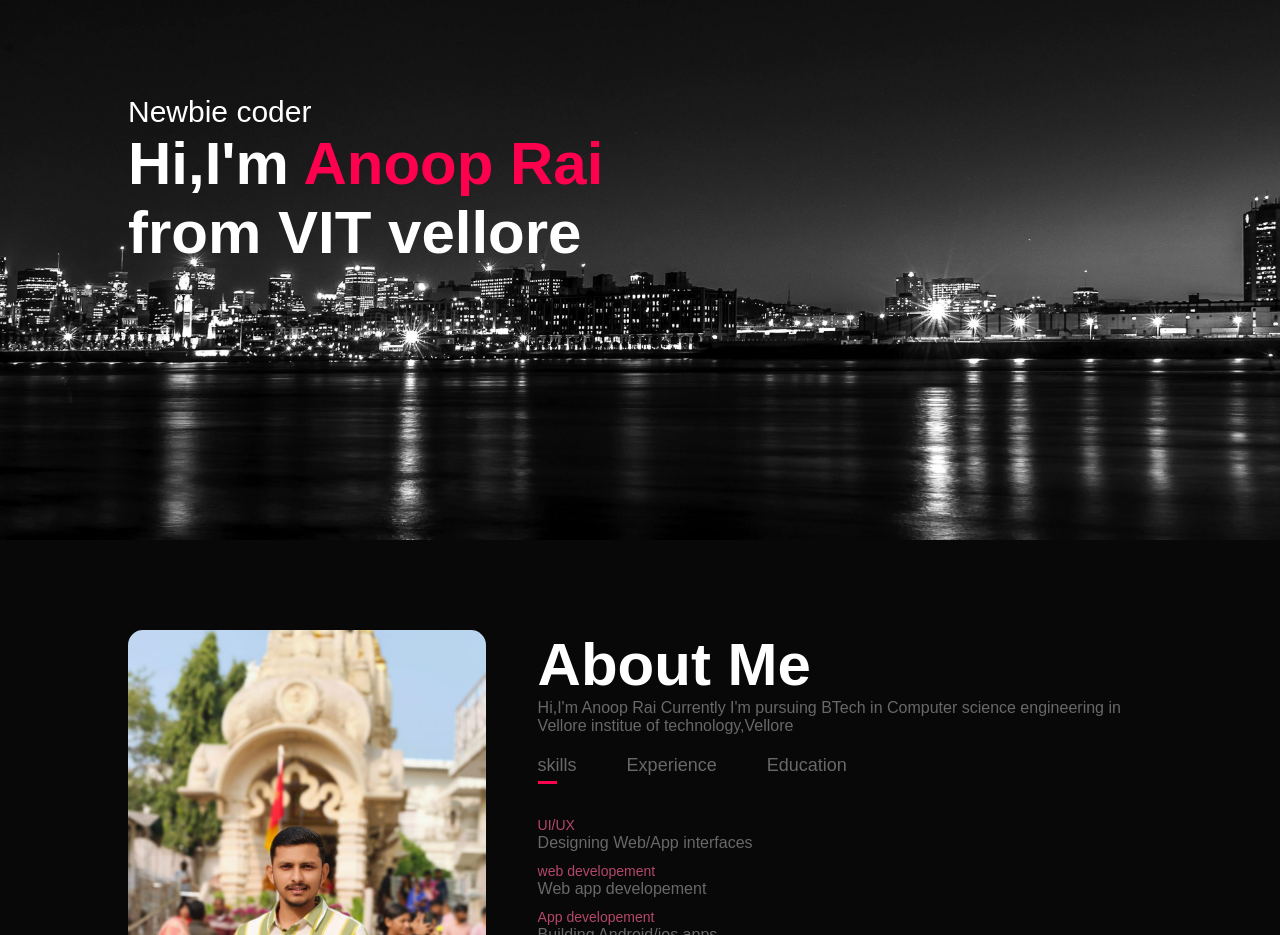
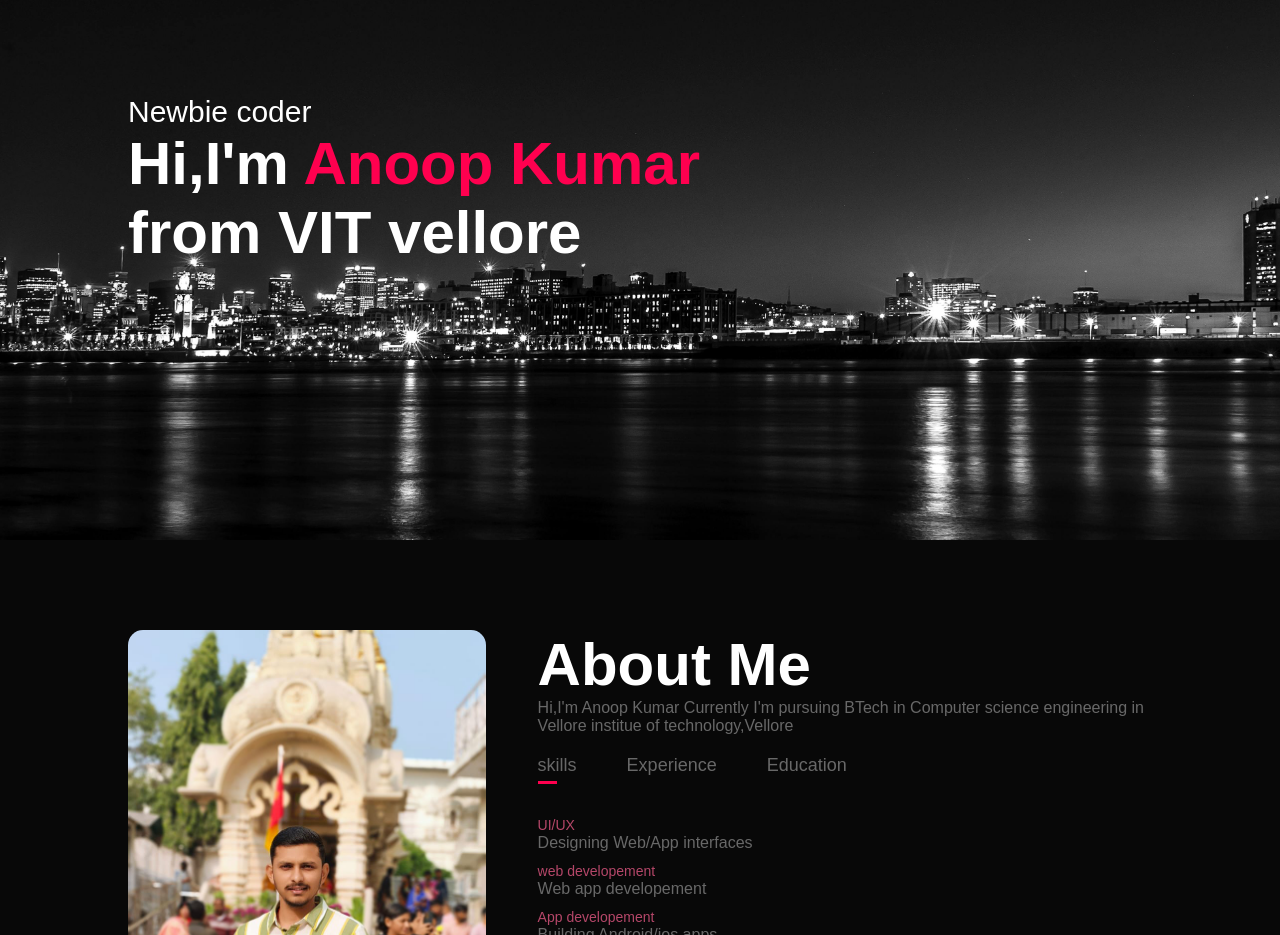
Before and after one commit to anoop-kumar-12/anoop-kumar-12, a plain HTML site: page index.html in a window 1280 px wide. Shown: the part 260-1195 px from the top of the page. Drawn offline with Linux system fonts and the light colour scheme.

Commit message:
Update index.html

```diff
--- a/index.html
+++ b/index.html
@@ -4,7 +4,7 @@
     <meta charset="UTF-8">
     <meta http-equiv="X-UA-Compatible" content="IE=edge">
     <meta name="viewport" content="width=device-width, initial-scale=1.0">
-    <title>Anoop Rai</title>
+    <title>Anoop Kumar</title>
     <link rel="stylesheet" href="style.css">
     <script src="https://kit.fontawesome.com/f68e5e5379.js" crossorigin="anonymous"></script>
 </head>
@@ -25,7 +25,7 @@
             </nav>
             <div class="header-text">
                 <p>Newbie coder</p>
-                <h1>Hi,I'm <span>Anoop Rai</span><br>from VIT vellore</h1>
+                <h1>Hi,I'm <span>Anoop Kumar</span><br>from VIT vellore</h1>
             </div>
         </div>
     </div>
@@ -38,7 +38,7 @@
                 </div>
                 <div class="about-col-2">
                     <h1 class="sub-title">About Me</h1>
-                    <p>Hi,I'm Anoop Rai Currently I'm pursuing BTech in
+                    <p>Hi,I'm Anoop Kumar Currently I'm pursuing BTech in
                        Computer science engineering in Vellore institue of technology,Vellore</p>
 
                         <div class="tab-titles">
```
